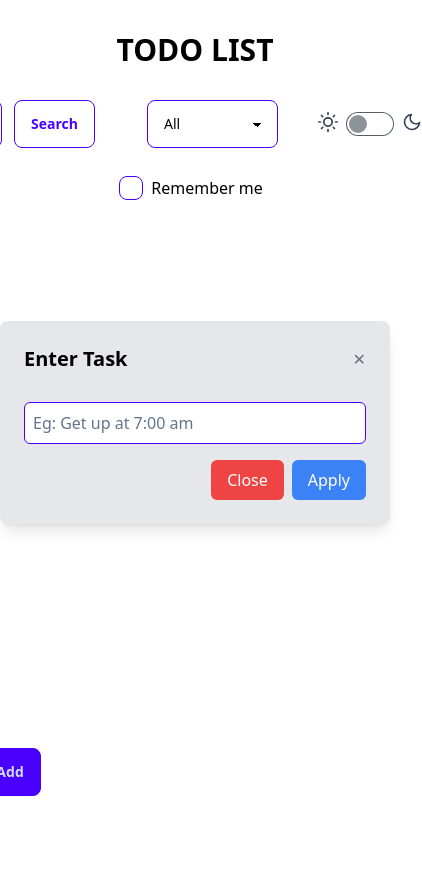
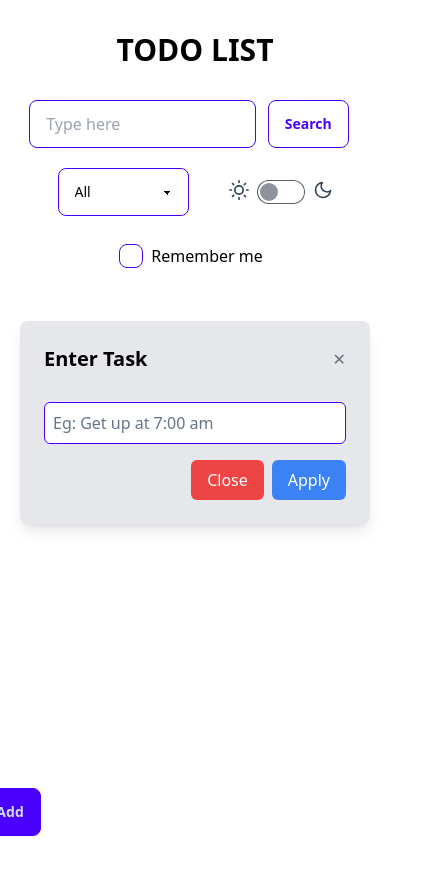
Before and after one commit to Hasanul-Alam/todo-app, a React (Vite) app: page / in a window 390 px wide. Both pictures are taken after a click on the button "Add". Shown: the top 874 px of the page, 422 px wide, since content can reach past the window. Built offline with nearby package versions, Linux system fonts and the light colour scheme.

Commit message:
responsiveness done

```diff
--- a/src/App.jsx
+++ b/src/App.jsx
@@ -24,11 +24,13 @@ function App() {
         </h1>
 
         {/* Upper portion */}
-        <div className="flex justify-center items-center mt-8 mb-5">
+        <div className="flex justify-center items-center mt-8 mb-5 max-md:block">
+          {/* Search Functionality */}
+          <div className="flex w-[40%] max-md:w-full justify-center">
             <input
               type="text"
               placeholder="Type here"
-            className={`input  text-black w-[40%] ${
+              className={`input  text-black w-full ${
                 theme === "light"
                   ? "bg-white text-black input-primary input-bordered"
                   : "text-white bg-slate-900 border-white input-bordered"
@@ -43,10 +45,12 @@ function App() {
             >
               Search
             </button>
+          </div>
 
+          <div className="flex items-center justify-center max-md:mt-5">
             {/* Filter Button */}
             <select
-            className={`select select-primary mx-10 ${
+              className={`select select-primary mx-10 max-md:me-10 max-md:ml-0 ${
                 theme === "light" ? "bg-white text-black" : "text-white"
               }`}
             >
@@ -96,6 +100,7 @@ function App() {
               </svg>
             </label>
           </div>
+        </div>
 
         {/* Task Portion */}
         <ul>
@@ -115,8 +120,8 @@ function App() {
           </li>
         </ul>
 
-        {/* Add Button */}
-        <div className="absolute bottom-20 right-80">
+        {/* Add Button & Modal*/}
+        <div className="absolute bottom-20 right-80 max-md:bottom-10 right-5">
           <button onClick={toggleModal} className="btn btn-primary">
             Add
           </button>
@@ -127,19 +132,25 @@ function App() {
               openModal ? "block" : "hidden"
             }`}
           >
-            <div className={`rounded-lg shadow-lg p-6 w-full max-w-md ${
-              theme === 'light' ? "bg-gray-200" : "bg-slate-700"
-            }`}>
+            <div
+              className={`rounded-lg shadow-lg p-6 w-full max-w-md m-5 ${
+                theme === "light" ? "bg-gray-200" : "bg-slate-700"
+              }`}
+            >
               <div className="flex justify-between items-center border-b pb-3">
-                <h3 className={`text-xl font-semibold text-black ${
-              theme === 'light' ? "text-black" : "text-white"
-            }`}>
+                <h3
+                  className={`text-xl font-semibold text-black ${
+                    theme === "light" ? "text-black" : "text-white"
+                  }`}
+                >
                   Enter Task
                 </h3>
                 <button
                   onClick={toggleModal}
                   className={`text-gray-500 ${
-                    theme === 'light' ? "text-black hover:text-gray-700" : "text-white hover:text-slate-300"
+                    theme === "light"
+                      ? "text-black hover:text-gray-700"
+                      : "text-white hover:text-slate-300"
                   }`}
                   id="closeModal"
                 >
@@ -152,7 +163,9 @@ function App() {
                   type="text"
                   placeholder="Eg: Get up at 7:00 am"
                   className={`w-full p-2 border rounded-md focus:outline-none focus:ring-2 focus:ring-blue-500 ${
-                    theme === 'light' ? "bg-white text-black border-primary placeholder:text-slate-500" : "border-white bg-slate-900 text-white placeholder:text-slate-400"
+                    theme === "light"
+                      ? "bg-white text-black border-primary placeholder:text-slate-500"
+                      : "border-white bg-slate-900 text-white placeholder:text-slate-400"
                   }`}
                 />
               </div>
```
Lines whose indentation alone changed are shown as unchanged.
